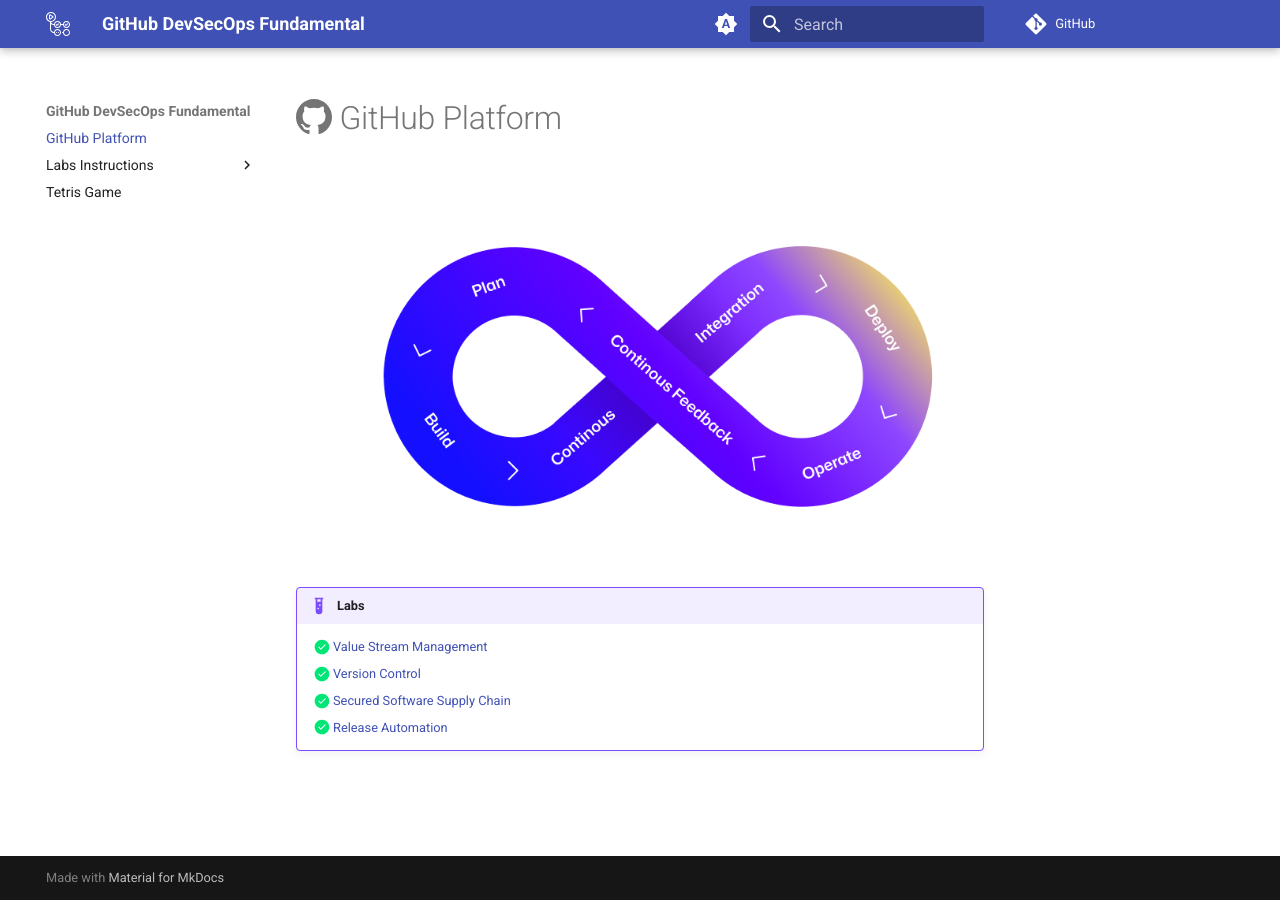
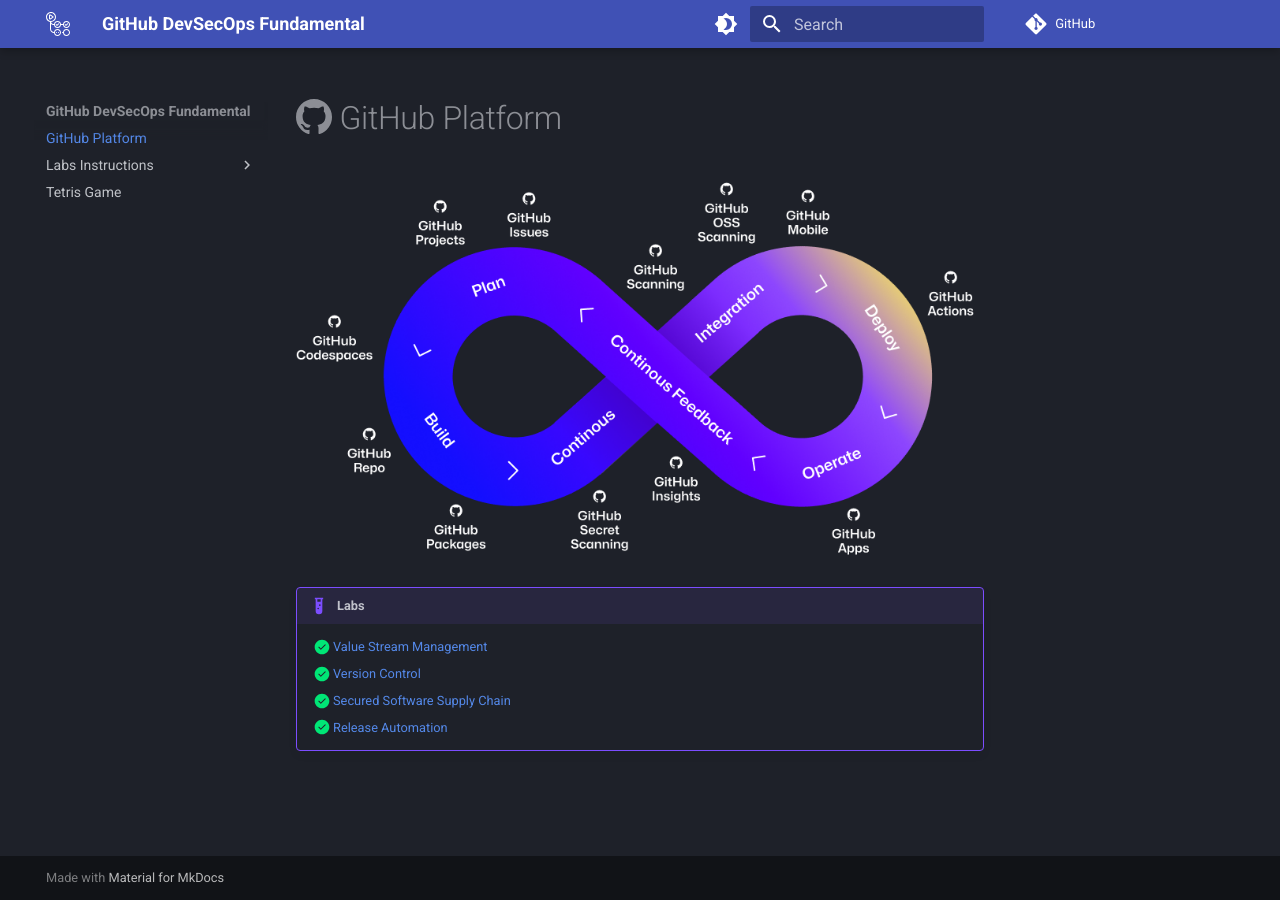
Before and after one commit to githubuniverseworkshops/github-devsecops-fundamentals, an MkDocs documentation site: the page built from docs/index.md, in a window 1280 px wide. Built offline with MkDocs 1.6.1 and Material for MkDocs 9.7.7, drawn with Linux system fonts in a browser that asks for light colours; comment, search, counter and statistics services are not loaded.

Commit message:
Set dark mode as default

```diff
--- a/mkdocs.yml
+++ b/mkdocs.yml
@@ -18,25 +18,25 @@
     logo: simple/githubactions
   locale: en
   palette:
-    # Palette toggle for automatic mode
-    - media: "(prefers-color-scheme)"
-      toggle:
-        icon: material/brightness-auto
-        name: Switch to dark mode
-
-    # Palette toggle for light mode
-    - media: "(prefers-color-scheme: light)"
-      scheme: default
-      toggle:
-        icon: material/brightness-7
-        name: Switch to system preference
-
     # Palette toggle for dark mode
-    - media: "(prefers-color-scheme: dark)"
-      scheme: slate
+    - scheme: slate
       toggle:
         icon: material/brightness-4
         name: Switch to light mode
+      media: "(prefers-color-scheme: dark)"
+
+    # # Palette toggle for automatic mode
+    # - toggle:
+    #     icon: material/brightness-auto
+    #     name: Switch to dark mode
+    #   media: "(prefers-color-scheme)"
+
+    # # Palette toggle for light mode
+    # - scheme: default
+    #   toggle:
+    #     icon: material/brightness-7
+    #     name: Switch to system preference
+    #   media: "(prefers-color-scheme: light)"
 
 plugins:
   - search
```
